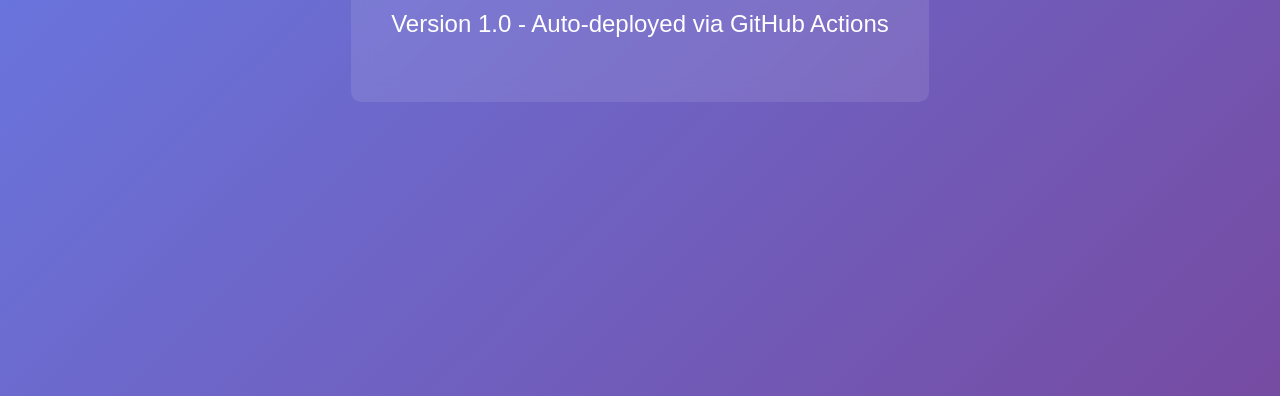
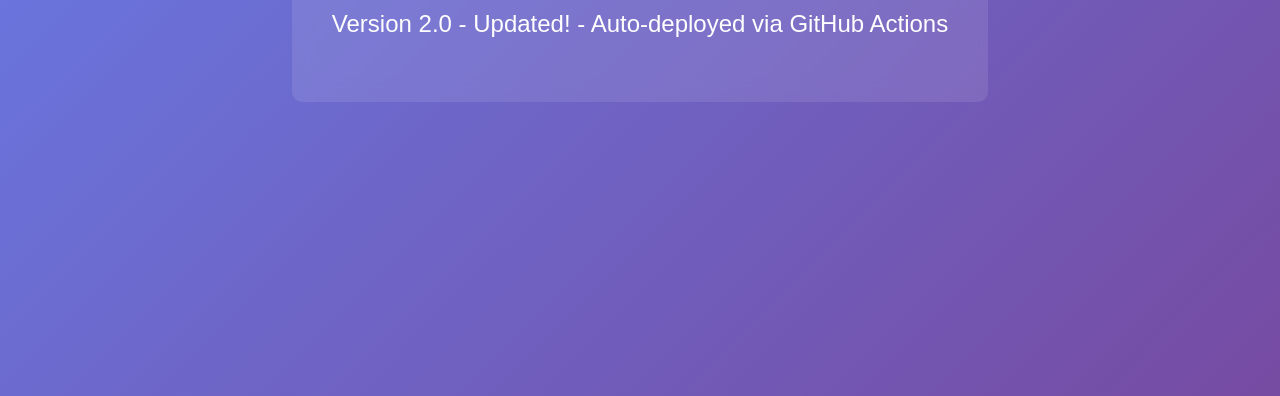
Before and after one commit to jbnjose/my-webapp, a plain HTML site: page index.html in a window 1280 px wide. Shown: the part 404-800 px from the top of the page. Drawn offline with Linux system fonts and the light colour scheme.

Commit message:
Update version to 2.0

```diff
--- a/index.html
+++ b/index.html
@@ -27,7 +27,7 @@
 <body>
     <div class="container">
         <h1>🚀 Hello World!</h1>
-        <p>Version 1.0 - Auto-deployed via GitHub Actions</p>
+        <p>Version 2.0 - Updated! - Auto-deployed via GitHub Actions</p>
     </div>
 </body>
 </html>
```
